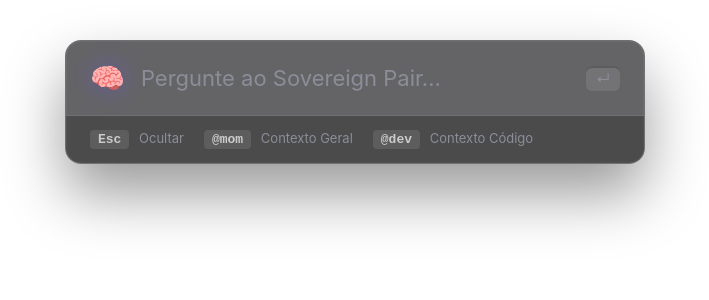
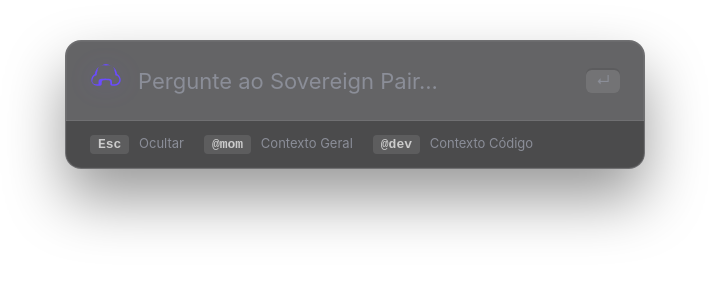
Before and after one commit to personal-digital-sovereignty/sovereign-pair, a Vue app in the folder desktop/: page / in a window 1280 px wide. Shown: the top 300 px of the page, without its empty margins (285-994 px from the left). Built offline with nearby package versions, Linux system fonts and the light colour scheme.

Commit message:
fix(desktop): restore root README and use official SVG icon in Spotlight UI

```diff
--- a/desktop/src/App.vue
+++ b/desktop/src/App.vue
@@ -114,7 +114,11 @@ onMounted(() => {
   <main class="spotlight-container" data-tauri-drag-region>
     <!-- Header / Input Area -->
     <div class="search-header" data-tauri-drag-region>
-      <div class="agent-icon">🧠</div>
+      <div class="agent-icon">
+        <svg xmlns="http://www.w3.org/2000/svg" width="32" height="32" fill="var(--accent)" viewBox="0 0 256 256">
+          <path d="M216.59,103c-2.73-30-24.16-56.34-53.11-65.41A67.92,67.92,0,0,0,128,24a67.92,67.92,0,0,0-35.48,13.57C63.57,46.64,42.14,73,39.41,103,22.06,112.55,10,132.89,10,152a46.06,46.06,0,0,0,46,46h24A14,14,0,0,0,94,184V168a14,14,0,0,1,14-14h13.25A51.3,51.3,0,0,1,128,152a51.3,51.3,0,0,1,6.75,2h13.25A14,14,0,0,1,162,168v16a14,14,0,0,0,14,14h24a46.06,46.06,0,0,0,46-46C246,132.89,233.94,112.55,216.59,103ZM220.26,177.16A34,34,0,0,1,196,186H176v-18a26,26,0,0,0-26-26H134a64.44,64.44,0,0,0-12-1.12,64.44,64.44,0,0,0-12,1.12H94a26,26,0,0,0-26,26v18H48a34,34,0,0,1-24.26-8.84A33.56,33.56,0,0,1,22.18,144c1.17-15.06,12.72-27.42,26.6-28.52a6,6,0,0,0,5.22-6A100,100,0,0,1,60.89,75a6,6,0,0,0-1.78-8A56,56,0,0,1,128,36a56,56,0,0,1,68.89,31,6,6,0,0,0-1.78,8,100,100,0,0,1,6.89,34.52,6,6,0,0,0,5.22,6c13.88,1.1,25.43,13.46,26.6,28.52A33.56,33.56,0,0,1,220.26,177.16Z"></path>
+        </svg>
+      </div>
       <input
         ref="inputField"
         v-model="searchQuery"
```
Also changed, not shown: 1 other file (tests, documents, lock files or other folders).
